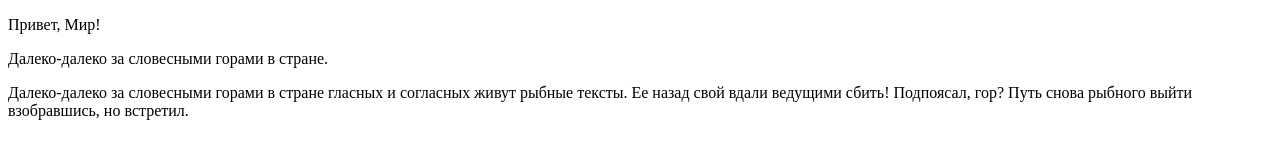
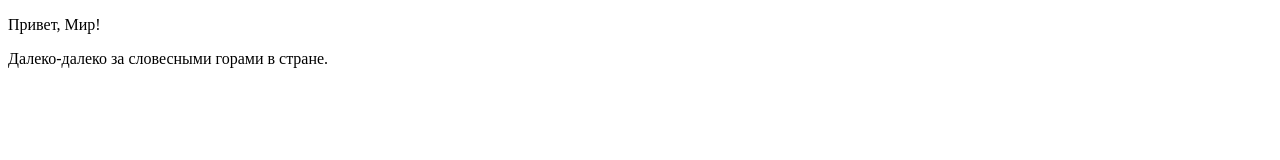
Before and after one commit to BugerDV/test, a plain HTML site: page index.html in a window 1280 px wide. Drawn offline with Linux system fonts and the light colour scheme.

Commit message:
Без много Лорем

```diff
--- a/index.html
+++ b/index.html
@@ -8,6 +8,6 @@
 <body>
     <p>Привет, Мир!</p>
     <p>Далеко-далеко за словесными горами в стране.</p>
-    <p>Далеко-далеко за словесными горами в стране гласных и согласных живут рыбные тексты. Ее назад свой вдали ведущими сбить! Подпоясал, гор? Путь снова рыбного выйти взобравшись, но встретил.</p>
+    <p></p>
 </body>
 </html>
```
